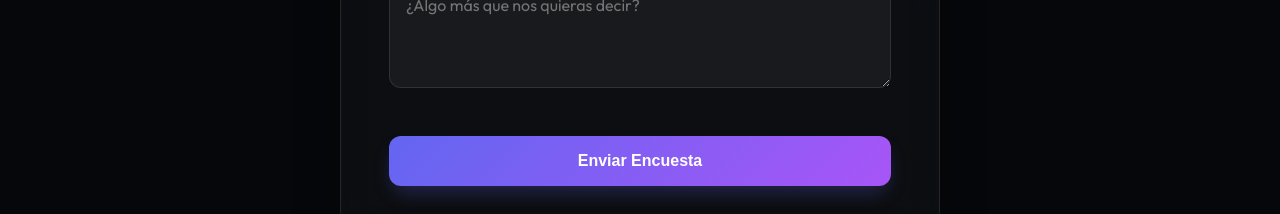
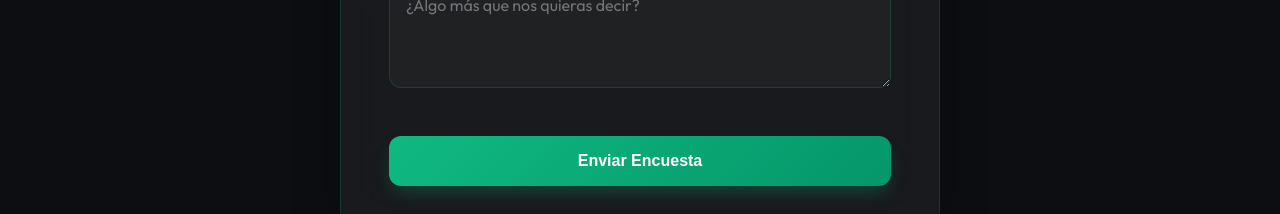
Before and after one commit to pauloravicaceres/encuesta-online, a plain HTML site: page index.html in a window 1280 px wide. Shown: the part 822-1036 px from the top of the page. Drawn offline with Linux system fonts and the light colour scheme.

Commit message:
Design: Update color palette to Dark Gray and Emerald Green

```diff
--- a/style.css
+++ b/style.css
@@ -1,12 +1,12 @@
 :root {
-    --bg-color: #05070a;
-    --card-bg: rgba(255, 255, 255, 0.03);
-    --card-border: rgba(255, 255, 255, 0.1);
-    --accent-primary: #6366f1;
-    --accent-secondary: #a855f7;
-    --text-primary: #f8fafc;
+    --bg-color: #0c0e11;
+    --card-bg: rgba(30, 32, 35, 0.7);
+    --card-border: rgba(16, 185, 129, 0.2);
+    --accent-primary: #10b981;
+    --accent-secondary: #059669;
+    --text-primary: #f1f5f9;
     --text-secondary: #94a3b8;
-    --input-bg: rgba(255, 255, 255, 0.05);
+    --input-bg: rgba(255, 255, 255, 0.03);
     --transition: all 0.3s cubic-bezier(0.4, 0, 0.2, 1);
 }
 
@@ -189,9 +189,9 @@ textarea:focus {
 
 .options input[type="radio"]:checked + label {
     background: var(--accent-primary);
-    color: white;
+    color: #0c0e11;
     border-color: var(--accent-primary);
-    box-shadow: 0 0 15px rgba(99, 102, 241, 0.4);
+    box-shadow: 0 0 15px rgba(16, 185, 129, 0.4);
     transform: scale(1.1);
 }
 
@@ -210,12 +210,12 @@ textarea:focus {
     font-size: 1rem;
     cursor: pointer;
     transition: var(--transition);
-    box-shadow: 0 10px 20px -5px rgba(99, 102, 241, 0.3);
+    box-shadow: 0 10px 20px -5px rgba(16, 185, 129, 0.3);
 }
 
 .submit-btn:hover {
     transform: translateY(-2px);
-    box-shadow: 0 15px 30px -5px rgba(99, 102, 241, 0.5);
+    box-shadow: 0 15px 30px -5px rgba(16, 185, 129, 0.5);
 }
 
 .submit-btn:active {
```
Also changed, not shown: bg.png.
